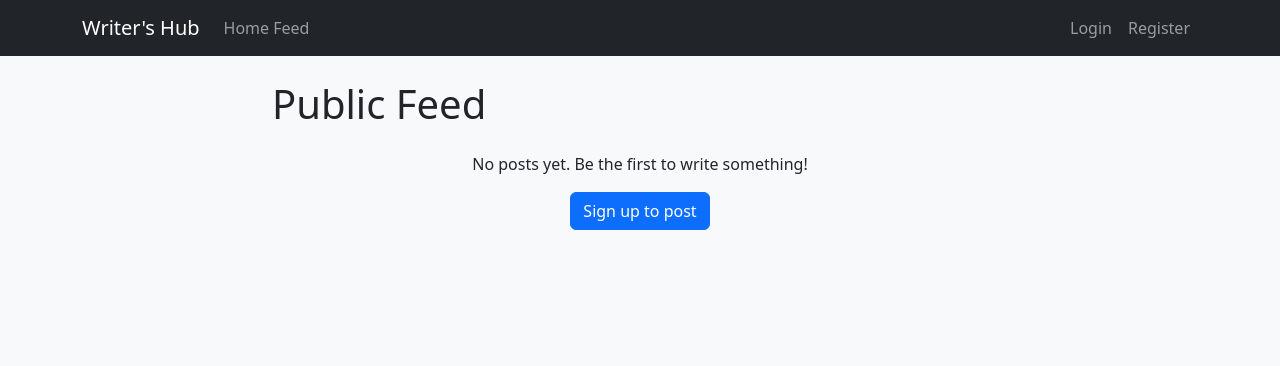
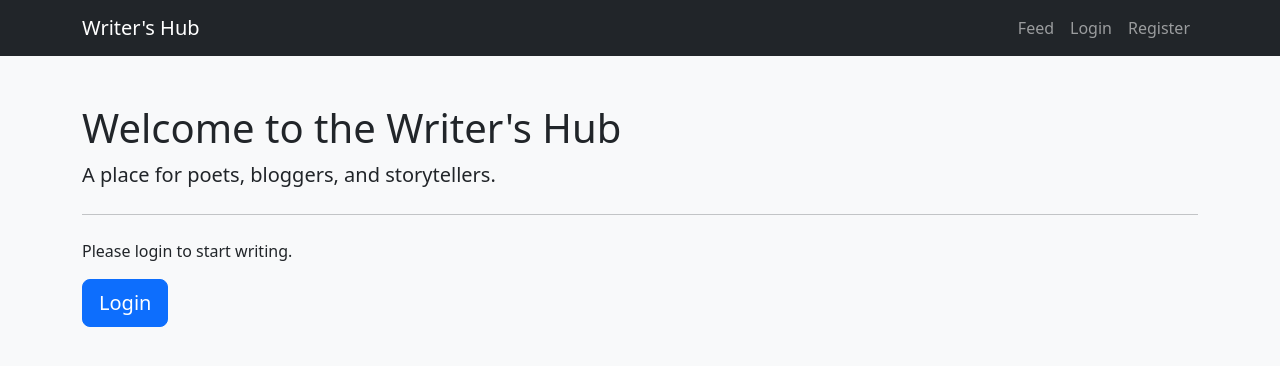
Before and after one commit to vipulyadav-2004/writers-hub, a Flask app: template project/templates/index.html in a window 1280 px wide. Shown: the top 366 px of the page. Run offline with Flask 3, Linux system fonts and the light colour scheme; the template is opened without the code that fills it, so the values that code supplies are empty.

Commit message:
updated code

```diff
--- a/project/templates/base.html
+++ b/project/templates/base.html
@@ -3,91 +3,38 @@
   <head>
     <meta charset="utf-8">
     <meta name="viewport" content="width=device-width, initial-scale=1">
-
-    <!-- Bootstrap CSS -->
-    <link href="https://cdn.jsdelivr.net/npm/bootstrap@5.3.3/dist/css/bootstrap.min.css" rel="stylesheet" xintegrity="sha384-QWTKZyjpPEjISv5WaRU9OFeRpok6YctnYmDr5pNlyT2bRjXh0JMhjY6hW+ALEwIH" crossorigin="anonymous">
-
-    <title>{{ title }} - Writer's Hub</title>
-
-    <style>
-        /* Simple style to respect newlines in posts */
-        .post-body {
-            white-space: pre-wrap;
-            font-family: 'Georgia', serif;
-            font-size: 1.1rem;
-            line-height: 1.6;
-        }
-        .post-meta {
-            font-size: 0.9rem;
-            color: #6c757d;
-        }
-        .form-card {
-            background-color: #f8f9fa;
-            border-radius: 8px;
-        }
-    </style>
+    <link href="https://cdn.jsdelivr.net/npm/bootstrap@5.3.3/dist/css/bootstrap.min.css" rel="stylesheet">
+    <title>Writer's Hub</title>
   </head>
   <body class="bg-light">
-
-    <!-- Navigation Bar -->
     <nav class="navbar navbar-expand-lg navbar-dark bg-dark mb-4">
       <div class="container">
         <a class="navbar-brand" href="{{ url_for('main.main_page') }}">Writer's Hub</a>
-        <button class="navbar-toggler" type="button" data-bs-toggle="collapse" data-bs-target="#navbarNav" aria-controls="navbarNav" aria-expanded="false" aria-label="Toggle navigation">
-          <span class="navbar-toggler-icon"></span>
-        </button>
         <div class="collapse navbar-collapse" id="navbarNav">
-          <ul class="navbar-nav me-auto">
-            <li class="nav-item">
-              <a class="nav-link" href="{{ url_for('main.main_page') }}">Home Feed</a>
-            </li>
+          <ul class="navbar-nav ms-auto">
+            <li class="nav-item"><a class="nav-link" href="{{ url_for('main.main_page') }}">Feed</a></li>
             {% if current_user.is_authenticated %}
-            <li class="nav-item">
-              <a class="nav-link" href="{{ url_for('routes.create_post') }}">New Post</a>
-            </li>
-            {% endif %}
-          </ul>
-          <ul class="navbar-nav ms-auto">
-            {% if current_user.is_authenticated %}
-              <li class="nav-item">
-                <a class="nav-link" href="{{ url_for('main.profile_page', username=current_user.username) }}">Profile</a>
-              </li>
-              <li class="nav-item">
-                <a class="nav-link" href="{{ url_for('main.logout_page') }}">Logout</a>
-              </li>
+              <li class="nav-item"><a class="nav-link" href="{{ url_for('main.create_post') }}">New Post</a></li>
+              <li class="nav-item"><a class="nav-link" href="{{ url_for('main.profile_page') }}">Profile</a></li>
+              <li class="nav-item"><a class="nav-link" href="{{ url_for('main.logout_page') }}">Logout</a></li>
             {% else %}
-              <li class="nav-item">
-                <a class="nav-link" href="{{ url_for('main.login_page') }}">Login</a>
-              </li>
-              <li class="nav-item">
-                <a class="nav-link" href="{{ url_for('main.register_page') }}">Register</a>
-              </li>
+              <li class="nav-item"><a class="nav-link" href="{{ url_for('main.login_page') }}">Login</a></li>
+              <li class="nav-item"><a class="nav-link" href="{{ url_for('main.register_page') }}">Register</a></li>
             {% endif %}
           </ul>
         </div>
       </div>
     </nav>
 
-    <!-- Main Content -->
     <main class="container">
-
-      <!-- Flash Messages -->
       {% with messages = get_flashed_messages(with_categories=true) %}
         {% if messages %}
           {% for category, message in messages %}
-            <div class="alert alert-{{ category }} alert-dismissible fade show" role="alert">
-              {{ message }}
-              <button type="button" class="btn-close" data-bs-dismiss="alert" aria-label="Close"></button>
-            </div>
+            <div class="alert alert-{{ category }}">{{ message }}</div>
           {% endfor %}
         {% endif %}
       {% endwith %}
-
-      <!-- Content Block -->
       {% block content %}{% endblock %}
     </main>
-
-    <!-- Bootstrap JS Bundle -->
-    <script src="https://cdn.jsdelivr.net/npm/bootstrap@5.3.3/dist/js/bootstrap.bundle.min.js" xintegrity="sha384-YvpcrYf0tY3lHB60NNkmXc5s9fDVZLESaAA55NDzOxhy9GkcIdslK1eN7N6jIeHz" crossorigin="anonymous"></script>
   </body>
 </html>
--- a/project/templates/index.html
+++ b/project/templates/index.html
@@ -1,34 +1,19 @@
 {% extends "base.html" %}
 
+{% block title %}
+<title>Home - Writer's Hub</title>
+{% endblock %}
+
 {% block content %}
-    <div class="row">
-        <div class="col-md-10 col-lg-8 mx-auto">
-            <h1 class="mb-4">Public Feed</h1>
-
-            {% if posts %}
-                {% for post in posts %}
-                    <div class="card mb-4 shadow-sm">
-                        <div class="card-body">
-                            <h2 class="card-title h4">{{ post.title }}</h2>
-                            <p class="post-meta">
-                                By <a href="{{ url_for('main.profile_page', username=post.author.username) }}">{{ post.author.username }}</a>
-                                on {{ post.timestamp.strftime('%B %d, %Y at %I:%M %p') }}
-                            </p>
-                            <hr>
-                            <p class="card-text post-body">{{ post.body }}</p>
-                        </div>
-                    </div>
-                {% endfor %}
-            {% else %}
-                <div class="text-center">
-                    <p>No posts yet. Be the first to write something!</p>
-                    {% if current_user.is_authenticated %}
-                        <a href="{{ url_for('routes.create_post') }}" class="btn btn-primary">Write a Post</a>
-                    {% else %}
-                        <a href="{{ url_for('routes.register') }}" class="btn btn-primary">Sign up to post</a>
-                    {% endif %}
-                </div>
-            {% endif %}
-        </div>
+    <div class="jumbotron mt-5">
+        <h1>Welcome to the Writer's Hub</h1>
+        <p class="lead">A place for poets, bloggers, and storytellers.</p>
+        <hr class="my-4">
+        {% if session.get('username') %}
+            <p>Welcome back, {{ session['username'] }}!</p>
+        {% else %}
+            <p>Please login to start writing.</p>
+            <a class="btn btn-primary btn-lg" href="{{ url_for('main.login_page') }}" role="button">Login</a>
+        {% endif %}
     </div>
 {% endblock %}
--- a/project/templates/login.html
+++ b/project/templates/login.html
@@ -42,7 +42,7 @@
                     </div>
                 </form>
                 <hr>
-                <p class="text-center">New to Writer's Hub? <a href="{{ url_for('routes.register') }}">Click to Register</a></p>
+                <p class="text-center">New to Writer's Hub? <a href="{{ url_for('main.register_page') }}">Click to Register</a></p>
             </div>
         </div>
     </div>
--- a/project/templates/register.html
+++ b/project/templates/register.html
@@ -61,7 +61,7 @@
                     </div>
                 </form>
                 <hr>
-                <p class="text-center">Already have an account? <a href="{{ url_for('routes.login') }}">Click to Sign In</a></p>
+                <p class="text-center">Already have an account? <a href="{{ url_for('main.login_page') }}">Click to Sign In</a></p>
             </div>
         </div>
     </div>
```
Also changed, not shown: project/__init__.py (+15 -15 lines), project/routes.py (+52 -29 lines).
